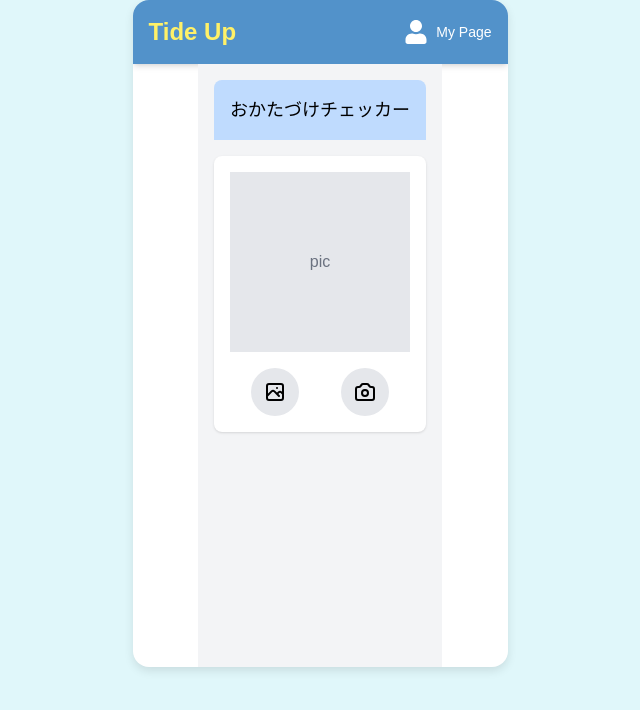
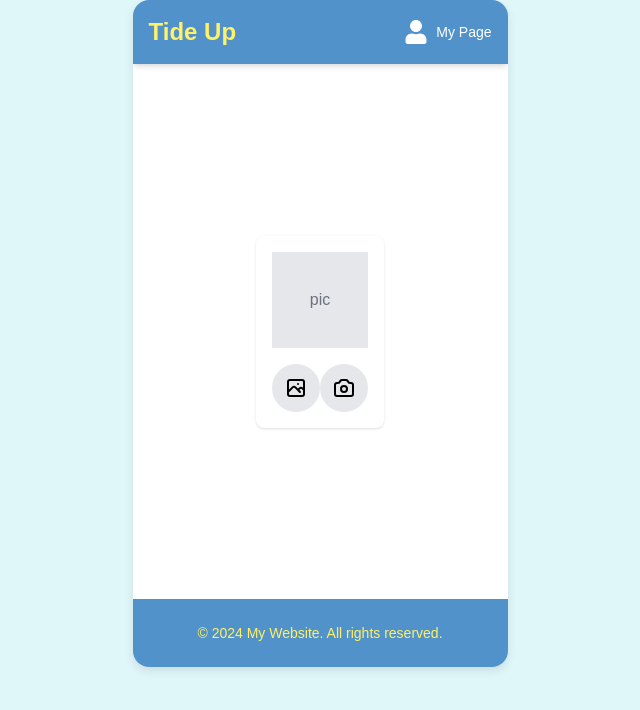
Before and after one commit to ms-engineer-bc24-07/FinalProject_teamD, a Next.js app in the folder frontend/: page /SampleRegistration in a window 1280 px wide. Shown: the top 710 px of the page, without its empty margins (320-960 px from the left). Built offline with nearby package versions, Linux system fonts and the light colour scheme.

Commit message:
fix.UI調整中

```diff
--- a/frontend/src/app/SampleRegistration/page.tsx
+++ b/frontend/src/app/SampleRegistration/page.tsx
@@ -4,6 +4,8 @@ import { useState } from 'react';
 import Image from 'next/image';
 import axios from 'axios';
 import PhotoSelector from '@/components/PhotoSelector';
+import CustomButton from "../../components/CustomButton";
+
 
 interface FormError {
   message:string;
@@ -50,21 +52,19 @@ export default function PhotoRegistration() {
         }
     }
   }
+
+
+
   return (
-    <div className="min-h-screen bg-gray-100">
-      <div className="max-w-md mx-auto p-4">
-        <header className="bg-blue-200 p-4 mb-4 rounded-t-lg">
-          <h1 className="text-center text-lg">おかたづけチェッカー</h1>
-        </header>
-
-        {/* エラーメッセージ表示を追加 */}
+    <div className="flex flex-col px-5 py-6">
+      {/* エラーメッセージ表示 */}
       {error && (
         <div className="bg-red-100 border border-red-400 text-red-700 px-4 py-3 rounded relative mb-4">
           <p>{error.message}</p>
         </div>
       )}
 
-        {/* Step 1.2: 写真選択画面 */}
+      {/* 写真選択画面 */}
       {currentStep === 1 && (
         <PhotoSelector
           onPhotoSelect={handlePhotoSelect}
@@ -75,9 +75,9 @@ export default function PhotoRegistration() {
         />
       )}
 
-        {/* Step 3: 名前入力画面 */}
+      {/* 名前入力画面 */}
       {currentStep === 3 && (
-          <div className="bg-white p-4 rounded-lg shadow">
+        <div className="bg-white p-4 rounded-lg shadow w-full max-w-md mx-auto">
           <div className="aspect-square bg-gray-200 mb-4 flex items-center justify-center">
             {selectedImage && (
               <Image
@@ -99,23 +99,17 @@ export default function PhotoRegistration() {
             />
           </div>
           <div className="flex flex-col gap-2">
-              <button
-                onClick={handleSubmit}
-                className="w-full py-2 bg-blue-200 rounded"
-              >
-                保存
-              </button>
+            <CustomButton text="保存" onClick={handleSubmit} />
           </div>
         </div>
       )}
 
-        {/* Step 4: 完了画面 */}
+      {/* 完了画面 */}
       {currentStep === 4 && (
-          <div className="bg-white p-4 rounded-lg shadow">
+        <div className="bg-white p-4 rounded-lg shadow w-full max-w-md mx-auto">
           <p className="text-center text-xl">登録できました！</p>
         </div>
       )}
     </div>
-    </div>
   );
-}
+};
```
Lines whose indentation alone changed are shown as unchanged.
